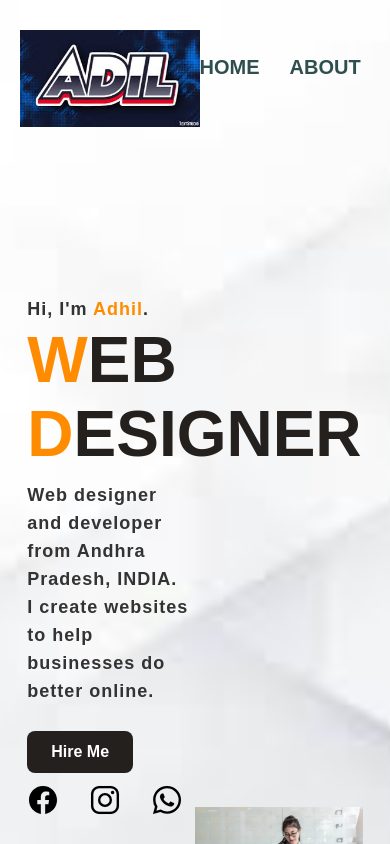
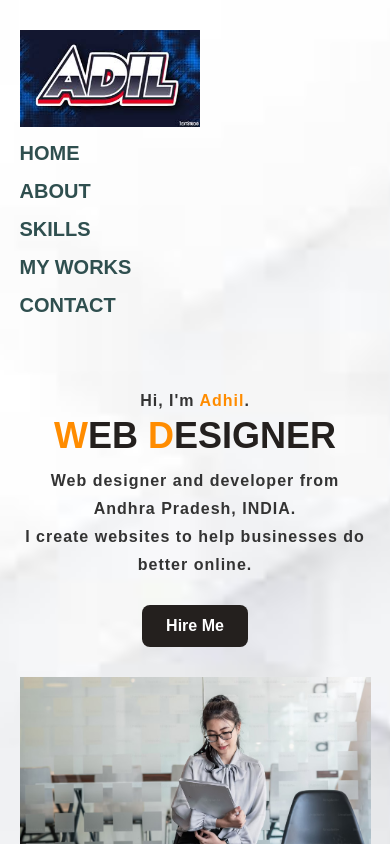
Before and after one commit to Adhil009/My-portfolio-, a plain HTML site: page index.html in a window 390 px wide. Drawn offline with nearby package versions, Linux system fonts and the light colour scheme.

Commit message:
Add files via upload

```diff
--- a/style.css
+++ b/style.css
@@ -18,7 +18,6 @@ body, html {
   overflow: hidden;
 }
 
-
 .navbar {
   width: 90%;
   display: flex;
@@ -26,6 +25,7 @@ body, html {
   justify-content: space-between;
   margin: auto;
   padding: 30px 0;
+  flex-wrap: wrap;
 }
 
 .logo {
@@ -33,16 +33,15 @@ body, html {
   cursor: pointer;
 }
 
-
 ul {
   display: flex;
   gap: 30px;
+  flex-wrap: wrap;
 }
 
 ul li {
   list-style: none;
 }
-
 
 ul li a {
   position: relative;
@@ -77,15 +76,14 @@ ul li a:hover::after {
   transform: scaleX(1);
 }
 
-
 .content {
   display: flex;
   justify-content: space-between;
   align-items: center;
   height: calc(100vh - 100px);
   padding: 0 7%;
+  flex-wrap: wrap;
 }
-
 
 .info {
   width: 50%;
@@ -124,7 +122,6 @@ ul li a:hover::after {
   background: rgb(59, 174, 209);
 }
 
-
 .image {
   width: 50%;
   height: 100%;
@@ -146,7 +143,6 @@ ul li a:hover::after {
   transform: scale(1.05);
 }
 
-
 .icons {
   position: absolute;
   bottom: 20px;
@@ -165,3 +161,49 @@ ul li a:hover::after {
 .icons a:hover {
   color: rgb(59, 174, 209);
 }
+
+
+/* ✅ RESPONSIVE STYLES FOR MOBILE DEVICES */
+@media screen and (max-width: 768px) {
+  .navbar {
+    flex-direction: column;
+    align-items: flex-start;
+    gap: 15px;
+  }
+
+  ul {
+    flex-direction: column;
+    width: 100%;
+    align-items: flex-start;
+    gap: 15px;
+  }
+
+  .content {
+    flex-direction: column;
+    text-align: center;
+    height: auto;
+    padding: 30px 5%;
+  }
+
+  .info, .image {
+    width: 100%;
+  }
+
+  .info h1 {
+    font-size: 36px;
+  }
+
+  .info h3 {
+    font-size: 16px;
+  }
+
+  .image {
+    margin-top: 30px;
+  }
+
+  .icons {
+    position: static;
+    margin-top: 30px;
+    justify-content: center;
+  }
+}
```
